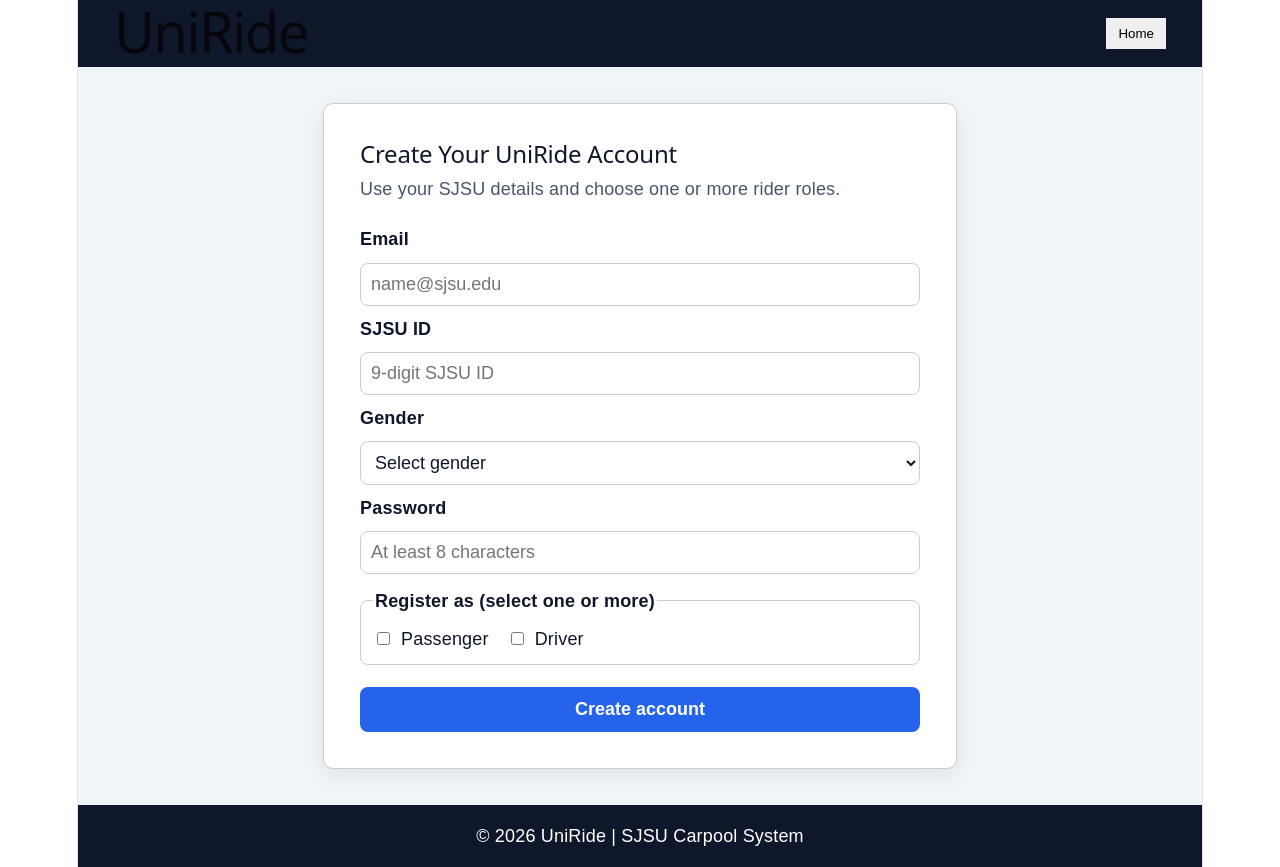
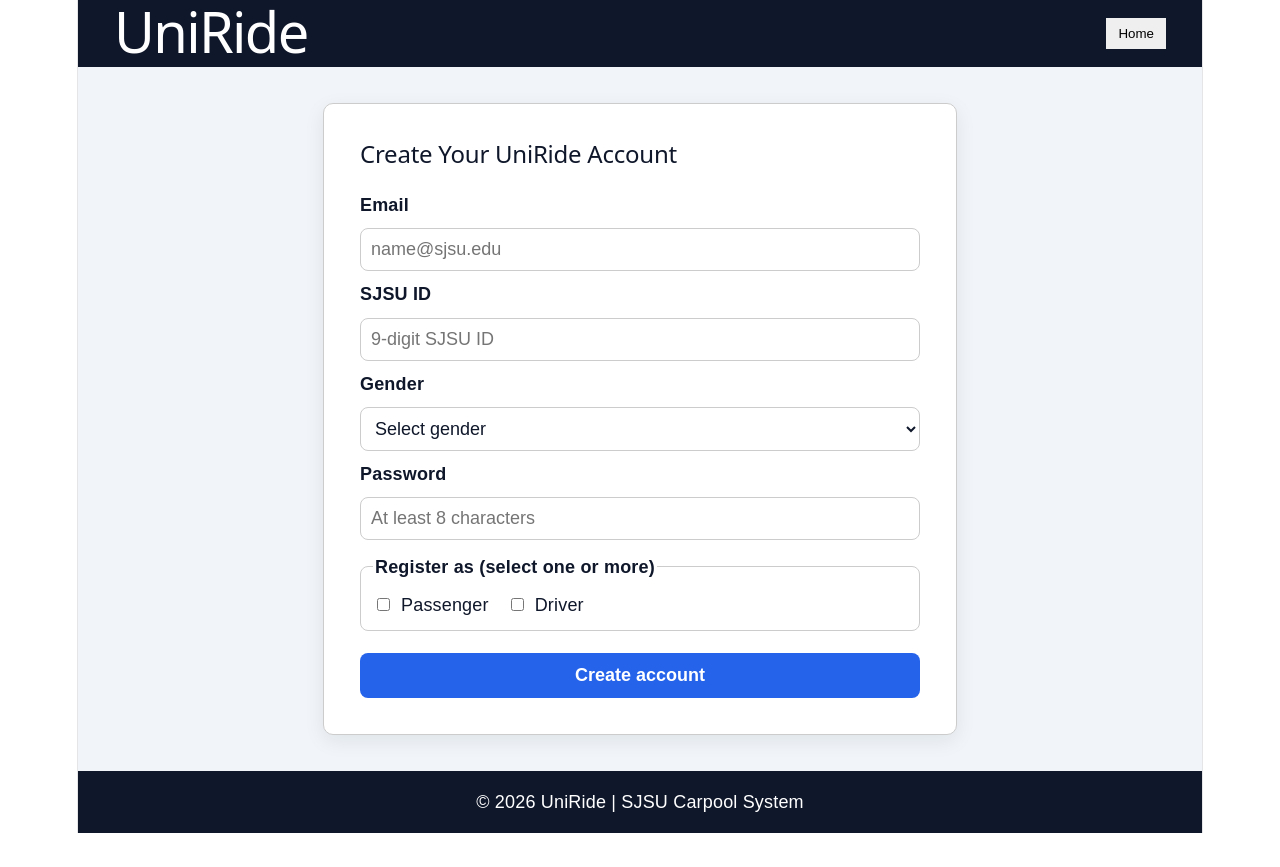
Before and after one commit to sweksha-cloud/S1-Team-7, a React (Vite) app: page / in a window 1280 px wide. Both pictures are taken after a click on the button "Sign Up". After the commit the page ends 833 px from the top, so only its background shows below. Built offline with nearby package versions, Linux system fonts and the light colour scheme.

Commit message:
Update css

```diff
--- a/src/css/Home.css
+++ b/src/css/Home.css
@@ -14,6 +14,7 @@
 
   .logo {
     margin: 0;
+    color: white;
   }
 
   .nav-links .btn {
--- a/src/pages/Signup.jsx
+++ b/src/pages/Signup.jsx
@@ -142,9 +142,6 @@
 				<div className="signup-shell">
 					<header className="signup-header">
 						<h2>Create Your UniRide Account</h2>
-						<p className="signup-subtitle">
-							Use your SJSU details and choose one or more rider roles.
-						</p>
 					</header>
 
 					<form className="signup-form" onSubmit={handleSubmit} noValidate>
```
